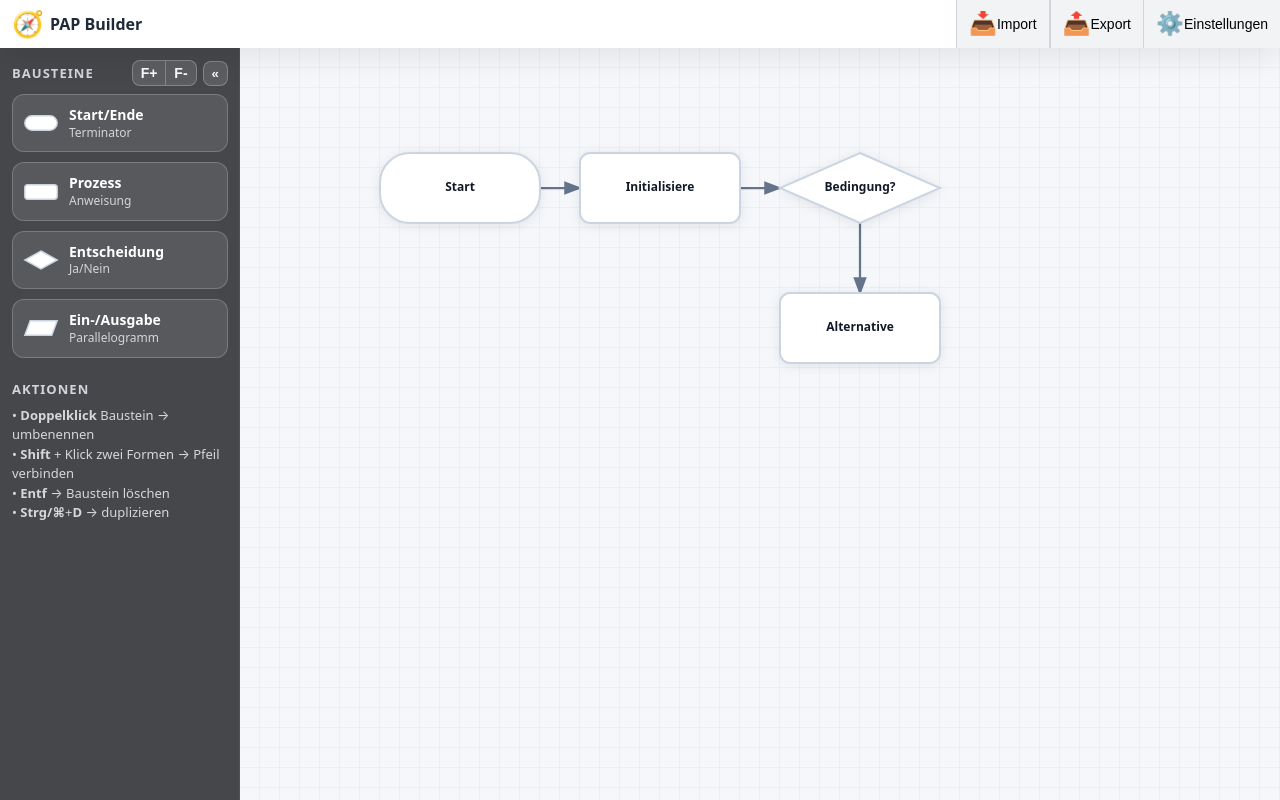
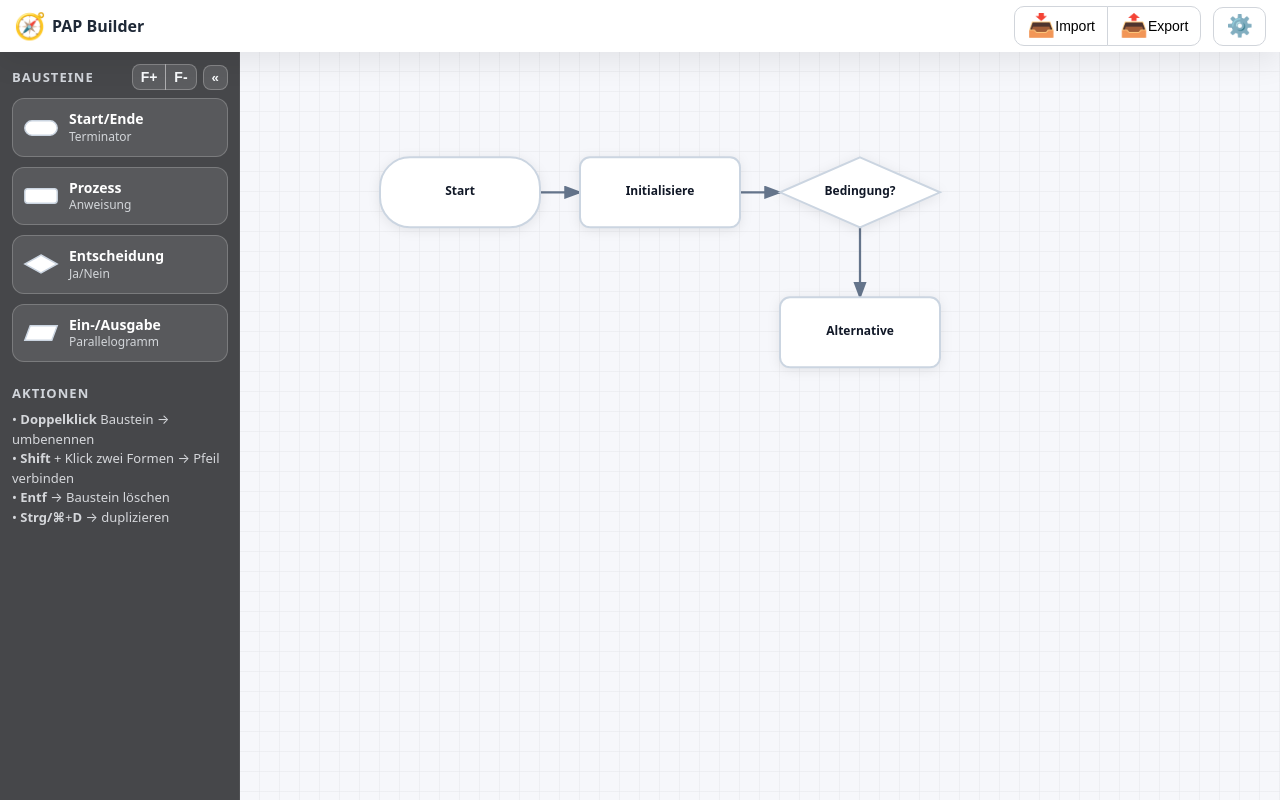
Before and after one commit to modebrecht/pap, a plain HTML site: page index.html in a window 1280 px wide. Drawn offline with Linux system fonts and the light colour scheme.

Commit message:
fix Header

```diff
--- a/index.html
+++ b/index.html
@@ -1,3 +1,4 @@
+
 <!DOCTYPE html>
 <html lang="de">
 <head>
@@ -25,20 +26,19 @@
     html,body{height:100%}
     body{
       margin:0; background:var(--bg); color:var(--ink); font-size:14px; line-height:1.4; font-family:var(--node-font-family);
-      display:grid; grid-template-columns:240px minmax(0,1fr); grid-template-rows:48px minmax(0,1fr); grid-template-areas:
+      display:grid; grid-template-columns:240px minmax(0,1fr); grid-template-rows:auto minmax(0,1fr); grid-template-areas:
       "header header"
       "sidebar main";
     }
-    header{grid-area:header; display:flex; align-items:stretch; gap:10px; padding:0 0 0 12px; background:#fff; box-shadow:var(--shadow); position:sticky; top:0; z-index:2}
-    header h1{font-size:16px; margin:0; font-weight:700; display:flex; align-items:center; gap:6px; height:100%}
+    header{grid-area:header; display:flex; align-items:center; gap:12px; padding:6px 14px; background:#fff; box-shadow:var(--shadow); position:sticky; top:0; z-index:2}
+    header h1{font-size:16px; margin:0; font-weight:700; display:flex; align-items:center; gap:6px}
     header .spacer{flex:1}
     header button, header .file-btn-label{
-      background:rgba(15,23,42,.05); border:0; border-left:1px solid #d1d5db; border-right:1px solid #d1d5db; padding:0 12px; border-radius:0; cursor:pointer; transition:.15s ease; font-weight:600; display:flex; align-items:center; justify-content:center; line-height:1; height:100%
-    }
-    header button:hover, header .file-btn-label:hover{background:rgba(15,23,42,.15); color:inherit}
+      border:1px solid #d1d5db; background:#fff; padding:8px 12px; border-radius:10px; cursor:pointer; transition:.15s ease; font-weight:600; display:flex; align-items:center; justify-content:center; line-height:1
+    }
+    header button:hover, header .file-btn-label:hover{background:#f3f4f6}
     header button:disabled{opacity:.5; cursor:not-allowed}
-    header button:disabled:hover{color:inherit}
-    #btnSettings{border-right:0}
+    header button:disabled:hover{background:#fff}
     .emoji{font-size:1.6em; line-height:1}
     .btn-group{display:flex; align-items:stretch; gap:0}
     .btn-group > *{margin:0; display:flex; align-items:center; justify-content:center}
@@ -47,7 +47,15 @@
     .btn-group > button,
     .btn-group > .file-btn-label,
     .btn-group > .dropdown > button{border-radius:0; font-weight:inherit; font-size:inherit; text-transform:none}
-    .btn-group > *:not(:first-child){border-left:0}
+    .btn-group > button:not(:first-child),
+    .btn-group > .file-btn-label:not(:first-child),
+    .btn-group > .dropdown:not(:first-child) > button{margin-left:-1px}
+    .btn-group > button:first-child,
+    .btn-group > .file-btn-label:first-child,
+    .btn-group > .dropdown:first-child > button{border-top-left-radius:10px; border-bottom-left-radius:10px}
+    .btn-group > button:last-child,
+    .btn-group > .file-btn-label:last-child,
+    .btn-group > .dropdown:last-child > button{border-top-right-radius:10px; border-bottom-right-radius:10px}
     header .file-input{display:none}
 
     /* Export dropdown */
@@ -143,8 +151,8 @@
           <button type="button" data-action="export-png-grid">Export PNG + Linien</button>
         </div>
       </div>
-      <button id="btnSettings" title="Einstellungen"><span class="emoji">⚙️</span> Einstellungen</button>
     </div>
+    <button id="btnSettings" title="Einstellungen"><span class="emoji">⚙️</span></button>
     <input id="fileImportJSON" class="file-input" type="file" accept="application/json" />
   </header>
 
```
